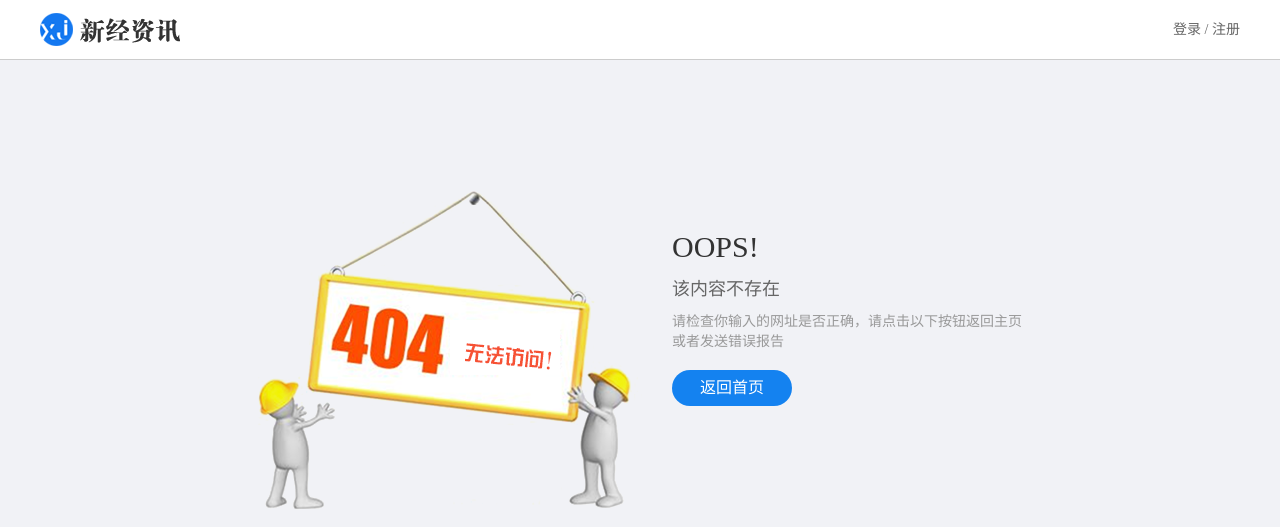
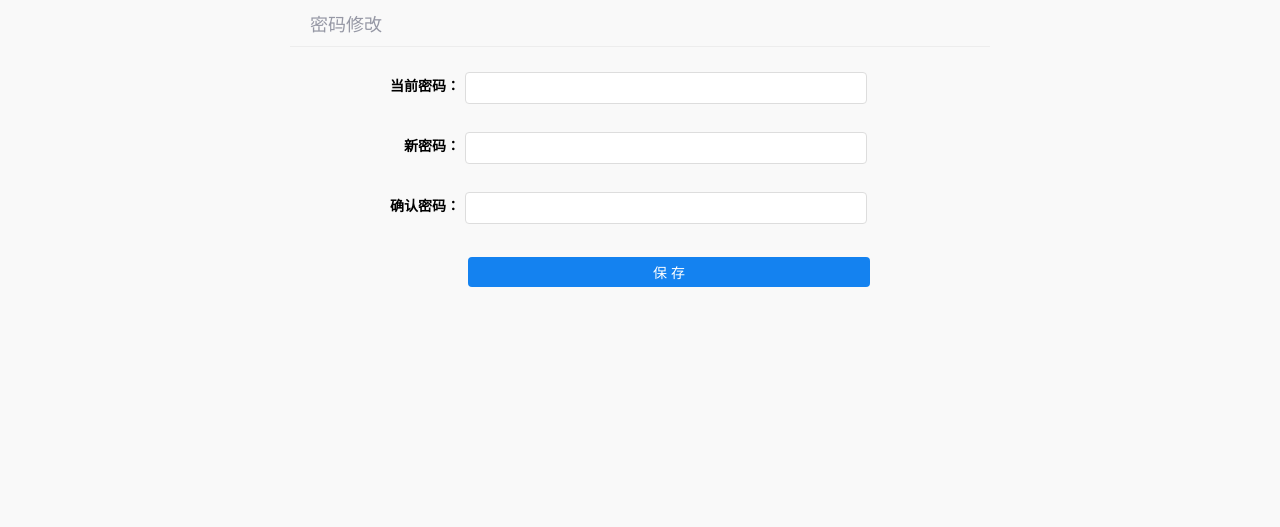
Before and after one commit to lanxiaoyu/NewsInformation-V2, a Flask app: page /user/pass_info in a window 1280 px wide. Shown: the top 527 px of the page. Run offline with Flask 2, Linux system fonts and the light colour scheme; parts of the project's set-up code (start-up, migrations or seed data) failed here and were passed over; some libraries are stand-ins or nearby versions.

Commit message:
修改用户登录密码前后端接口逻辑实现

```diff
--- a/info/moduls/profile/views.py
+++ b/info/moduls/profile/views.py
@@ -1,10 +1,57 @@
 from flask import g, render_template, request, current_app, jsonify
-
+from info.models import User
 from info.utils.response_code import RET
 from . import profile_bp
 from info import user_login_data, db, constants
 from info.moduls.profile import profile_bp
 from info.utils.pic_storage import pic_storage
+
+@profile_bp.route('/pass_info', methods=['GET', 'POST'])
+@user_login_data
+def pass_info():
+    """修改密码后端接口"""
+    user = g.user
+    # GET请求：返回修改密码页面
+    if request.method == 'GET':
+        return render_template("profile/user_pass_info.html")
+
+    # POST请求：修改用户密码接口
+    """
+    1.获取参数
+        1.1 old_password:旧密码，new_password: 新密码，user:用户对象
+    2.校验参数
+        2.1 非空判断
+    3.逻辑处理
+        3.0 对旧密码进行校验
+        3.1 将新密码赋值到user对象password属性上
+        3.2 保存回数据库
+    4.返回值
+    """
+    #1.1 old_password:旧密码，new_password: 新密码，user:用户对象
+    old_password = request.json.get("old_password")
+    new_password = request.json.get("new_password")
+
+    #2.1 非空判断
+    if not all([old_password, new_password]):
+        return jsonify(errno=RET.PARAMERR, errmsg="参数不足")
+
+    if not user:
+        return jsonify(errno=RET.SESSIONERR, errmsg="用户未登录")
+    # 3.0 对旧密码进行校验
+    if not user.check_passowrd(old_password):
+        return jsonify(errno=RET.DATAERR, errmsg="旧密码填写错误")
+
+    # 3.1 将新密码赋值到user对象password属性上
+    user.password = new_password
+    # 3.2 保存回数据库
+    try:
+        db.session.commit()
+    except Exception as e:
+        current_app.logger.error(e)
+        db.session.rollback()
+        return jsonify(errno=RET.DBERR, errmsg="保存用户密码异常")
+    #4.返回值
+    return jsonify(errno=RET.OK, errmsg="修改密码成功")
 
 
 # 0.0.0:8000/user/info
--- a/info/static/news/js/user_pass_info.js
+++ b/info/static/news/js/user_pass_info.js
@@ -8,6 +8,38 @@ $(function () {
     $(".pass_info").submit(function (e) {
         e.preventDefault();
 
-        // TODO 修改密码
+        // 修改密码
+        var params = {};
+        $(this).serializeArray().map(function (x) {
+            params[x.name] = x.value;
+        });
+        // 取到两次密码进行判断
+        var new_password = params["new_password"];
+        var new_password2 = params["new_password2"];
+
+        if (new_password != new_password2) {
+            alert('两次密码输入不一致')
+            return
+        }
+
+        $.ajax({
+            url: "/user/pass_info",
+            type: "post",
+            contentType: "application/json",
+            headers: {
+                "X-CSRFToken": getCookie("csrf_token")
+            },
+            data: JSON.stringify(params),
+            success: function (resp) {
+                if (resp.errno == "0") {
+                    // 修改成功
+                    alert("修改成功")
+                    window.location.reload()
+                }else {
+                    // 展示错误信息
+                    alert(resp.errmsg)
+                }
+            }
+        })
     })
 })
--- a/info/templates/profile/user.html
+++ b/info/templates/profile/user.html
@@ -21,7 +21,7 @@
 				<li class="active"><a href="{{ url_for("profile.user_base_info") }}" target="main_frame">基本资料</a></li>
 				<li><a href="{{ url_for("profile.pic_info") }}" target="main_frame">头像设置</a></li>
 				<li><a href="../../static/news/html/user_follow.html" target="main_frame">我的关注</a></li>
-				<li><a href="../../static/news/html/user_pass_info.html" target="main_frame">密码修改</a></li>
+				<li><a href="{{ url_for("profile.pass_info") }}" target="main_frame">密码修改</a></li>
 				<li><a href="../../static/news/html/user_collection.html" target="main_frame">我的收藏</a></li>
 				<li><a href="../../static/news/html/user_news_release.html" target="main_frame">新闻发布</a></li>
 				<li><a href="../../static/news/html/user_news_list.html" target="main_frame">新闻列表</a></li>
--- a/info/static/news/html/user_pass_info.html
+++ b/info/templates/profile/user_pass_info.html
@@ -3,25 +3,25 @@
 <head>
 	<meta charset="UTF-8">
 	<title>用户中心</title>
-	<link rel="stylesheet" type="text/css" href="../css/reset.css">
-	<link rel="stylesheet" type="text/css" href="../css/main.css">
-        <script type="text/javascript" src="../js/jquery-1.12.4.min.js"></script>
-    <script type="text/javascript" src="../js/user_pass_info.js"></script>
+	<link rel="stylesheet" type="text/css" href="../../static/news/css/reset.css">
+	<link rel="stylesheet" type="text/css" href="../../static/news/css/main.css">
+        <script type="text/javascript" src="../../static/news/js/jquery-1.12.4.min.js"></script>
+    <script type="text/javascript" src="../../static/news/js/user_pass_info.js"></script>
 </head>
 <body class="inframe_body">
     <form class="pass_info">
         <h3>密码修改</h3>
         <div class="form-group">
             <label>当前密码：</label>
-            <input type="password" name="" class="input_txt">
+            <input type="password" name="old_password" class="input_txt">
         </div>
         <div class="form-group">
             <label>新密码：</label>
-            <input type="password" name="" class="input_txt">
+            <input type="password" name="new_password" class="input_txt">
         </div>
         <div class="form-group">
             <label>确认密码：</label>
-            <input type="password" name="" class="input_txt">
+            <input type="password" name="new_password2" class="input_txt">
         </div>
        <div class="error_tip">提示信息</div>
         <div class="form-group">
```
